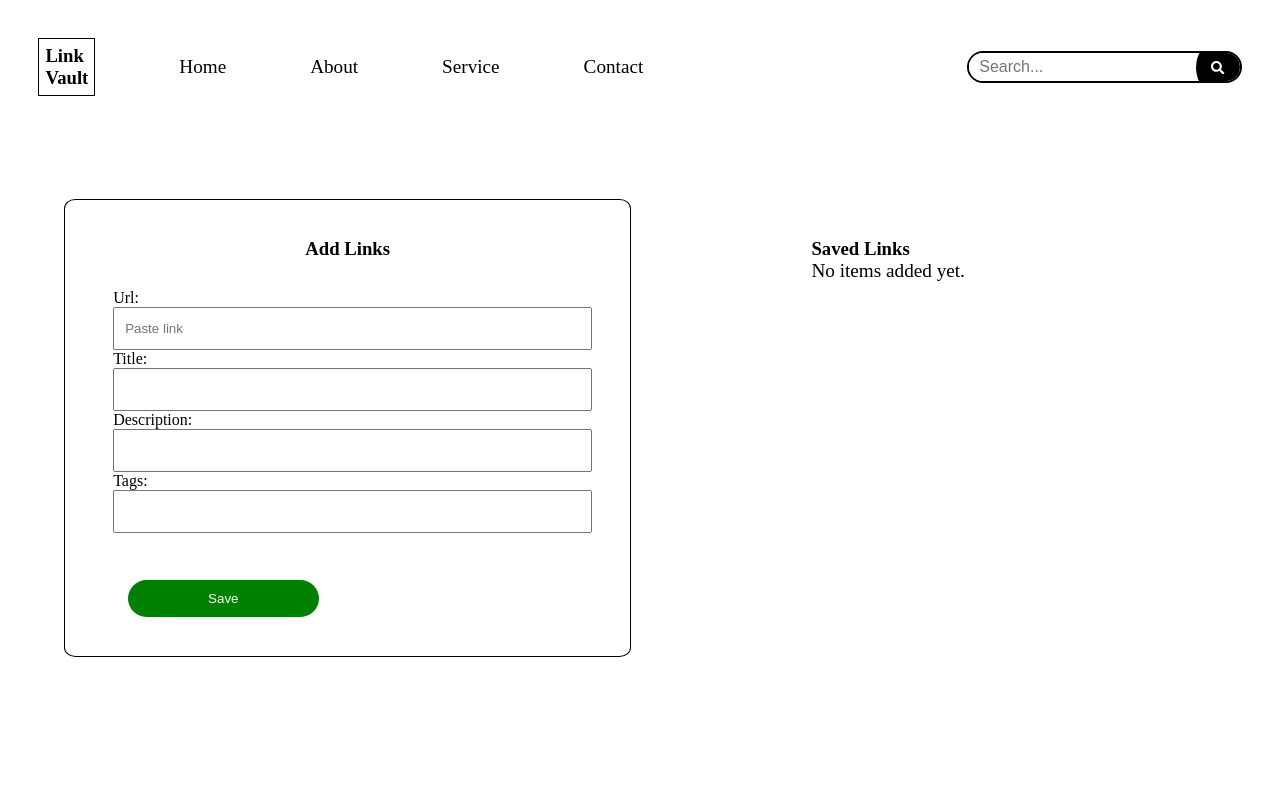
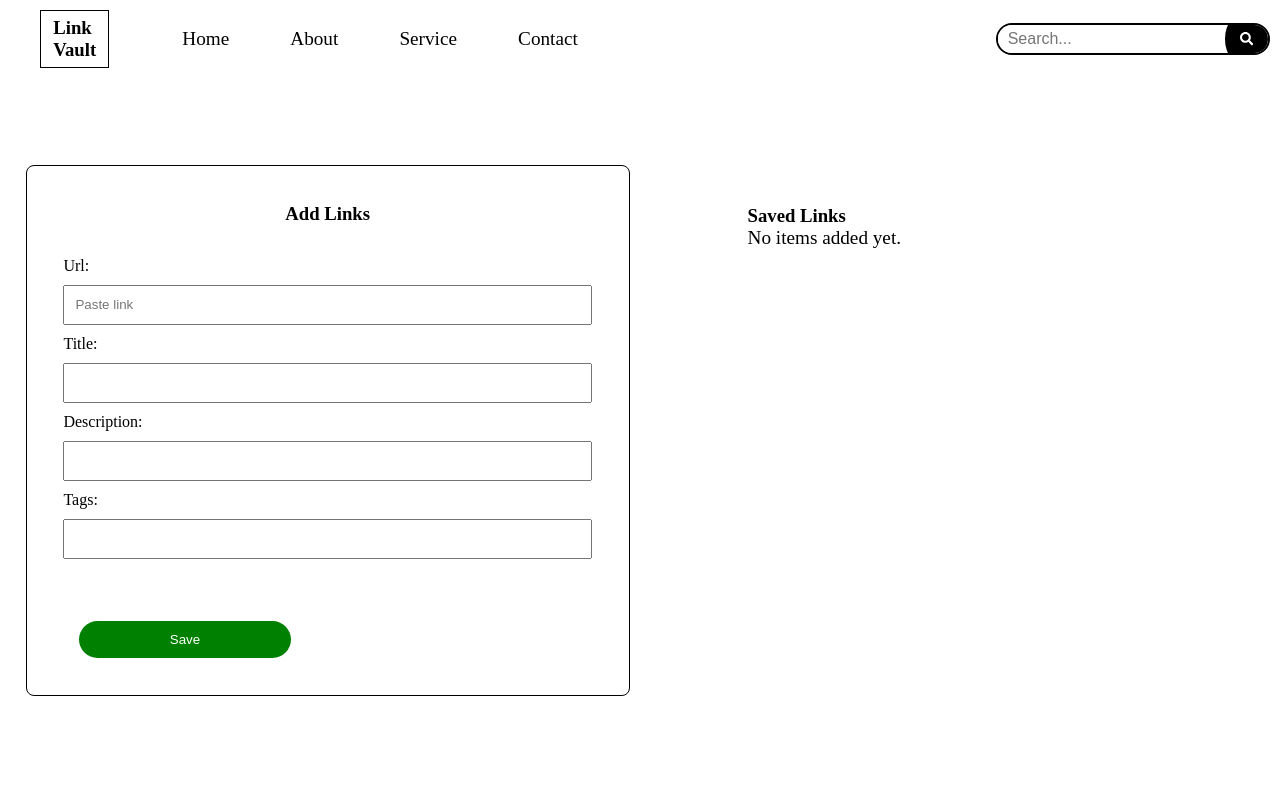
Before and after one commit to mmelokuhlemaphisa/React-TS-Task-2, a React (Vite) app: page / in a window 1280 px wide. Shown: the top 800 px of the page. Built offline with nearby package versions, Linux system fonts and the light colour scheme.

Commit message:
feat:Change inline style to App.css

```diff
--- a/src/App.css
+++ b/src/App.css
@@ -15,44 +15,74 @@ body, #root {
 
 }
 
+.header-container {
+  display: flex;
+  flex-direction: row;
+  justify-content: space-between;
+  align-items: center;
+  padding: 3%;
+  width: 100%;
+  box-sizing: border-box;
+}
+
+.nav-bar {
+  display: flex;
+  flex-direction: row;
+  align-items: center;
+  gap: 20%;
+  margin-left: 9%;
+}
+
+.nav-bar a {
+  text-decoration: none;
+  color: black;
+  font-weight: 500;
+}
+
+.logo {
+  border: 1px solid black;
+  padding: 6px 12px;
+  margin-right: 12px;
+}
+
+.search-box {
+  flex-shrink: 0;
+}
+
+
+
 #head{
   width: 100%;
   height: 10%;
-  /* background-color: #4780A2; */
+
   padding: 10px;
 }
 
-/* .container{
-  width: 100%;
-  height: 80vh;
-  display: flex;
-  flex-direction: row;
-margin-left: 2%;
-} */
+
 
 #url{
   padding: 10px;
   width: 100%;
-  height: 20vh;
+  height: 5vh;
 
 }
 
 #title{
   padding: 10px;
   width: 100%;
-    height: 20vh;
+    height: 5vh;
 
 }
 
 #descr{
   padding: 10px;
   width: 100%;
-   height: 20vh;
+   height: 5vh;
 }
 
 #tags{
     width: 100%;
-     height: 20vh;
+     height: 5vh;
     }
 
 
@@ -66,14 +96,68 @@ margin-left: 2%;
   border-radius: 30px;
   color: white;
 }
+.forminput-container {
+  display: flex;
+  flex-direction: row;
+  width: 100%;
+  gap: 5%;
+  padding: 2%;
+}
 
-#footer{
+.form-box {
+  border: 1px solid black;
+  border-radius: 8px;
+  padding: 3%;
   width: 100%;
-  height: 10vh;
-  background-color: #4780A2;
-  border: 2px solid green;
-  margin-top: 20%;
+  margin-top: 5%;
 }
+
+.form-input {
+  display: flex;
+  flex-direction: column;
+  gap: 10px;
+  margin-top: 6%;
+}
+
+.list-box {
+  width: 100%;
+  margin-top: 6%;
+}
+
+
+@media (max-width: 768px) {
+
+  .header-container {
+    flex-direction: column;
+    align-items: flex-start;
+    gap: 15px;
+  }
+
+  .nav-bar {
+    flex-direction: column;
+    align-items: flex-start;
+    gap: 10px;
+  }
+
+  .search-box {
+    width: 100%;
+  }
+
+
+  .forminput-container {
+    flex-direction: column;
+  }
+
+  .form-box,
+  .list-box {
+    width: 100%;
+    margin-left: 0;
+  }
+}
+
+
+
+
 
  .search-container {
       display: flex;
@@ -119,6 +203,14 @@ margin-left: 2%;
      font-size: larger;
     }
 
+  #footer{
+  width: 100%;
+  height: 10vh;
+  background-color: #4780A2;
+  border: 2px solid green;
+  margin-top: 20%;
+}
+
 #footer{
   display:flex;
   flex-direction: row;
--- a/src/component/FormInput.tsx
+++ b/src/component/FormInput.tsx
@@ -2,7 +2,7 @@ import React, { useState, useEffect } from "react";
 import Button from "./Button";
 import Linklist from "./Linklist";
 import type { LinkItem } from "./Linklist";
-import { setItem, getItems } from "../utils/LocalStorageFunction"
+import { setItem, getItems } from "../utils/LocalStorageFunction";
 
 export default function FormInput() {
   const [url, setUrl] = useState("");
@@ -17,7 +17,6 @@ export default function FormInput() {
     setItems(saved);
   }, []);
 
-    // Save whenever items change
   useEffect(() => {
     setItem("links", items);
   }, [items]);
@@ -33,14 +32,12 @@ export default function FormInput() {
     const newItem: LinkItem = { url, title, descr, tags };
 
     if (editIndex !== null) {
-      // update existing
       const updated = [...items];
       updated[editIndex] = newItem;
       setItems(updated);
       setEditIndex(null);
       alert("Link updated successfully!");
     } else {
-      // add new
       setItems([...items, newItem]);
       alert("Link saved successfully!");
     }
@@ -68,38 +65,10 @@ export default function FormInput() {
   };
 
   return (
-    <div
-      style={{
-        display: "flex",
-        flexDirection: "row",
-        width: "100%",
-        gap: "10%",
-      }}
-    >
-      <div
-        style={{
-          height: "",
-          border: "1px solid black",
-          borderRadius: "2%",
-          marginTop: "5%",
-          marginLeft: "5%",
-          padding: "3%",
-          width: "100%",
-        }}
-      >
+    <div className="forminput-container">
+      <div className="form-box">
         <h3 style={{ textAlign: "center" }}>Add Links</h3>
-
-        <form
-          onSubmit={handleSubmit}
-          style={{
-
-            marginTop: "6%",
-            height: "41vh",
-            display: "flex",
-            flexDirection:"column",
-            marginLeft: "2%",
-          }}
-        >
+        <form onSubmit={handleSubmit} className="form-input">
           <label htmlFor="url">Url:</label>
           <input
             type="text"
@@ -131,7 +100,7 @@ export default function FormInput() {
           <label htmlFor="tags">Tags:</label>
           <input
             type="text"
-            id="descr"
+            id="tags"
             value={tags}
             onChange={(e) => setTags(e.target.value)}
             required
@@ -140,7 +109,8 @@ export default function FormInput() {
           <Button name={editIndex !== null ? "Update" : "Save"} color="green" />
         </form>
       </div>
-      <div style={{ width: "100%", height: "48vh", marginTop: "6%" }}>
+
+      <div className="list-box">
         <Linklist items={items} onEdit={handleEdit} onDelete={handleDelete} />
       </div>
     </div>
--- a/src/component/Header.tsx
+++ b/src/component/Header.tsx
@@ -1,29 +1,13 @@
-import React from 'react'
-import Search from './SearchBar';
+import React from "react";
+import Search from "./SearchBar";
+
 
 export default function Header() {
   return (
-    <div
-      id="head"
-      style={{
-        display: "flex",
-        flexDirection: "row",
-        justifyContent: "space-between",
-        alignItems: "center",
-        padding:"3%"
-      }}
-    >
+    <div id="head" className="header-container">
       <div>
-        <nav
-          style={{
-            display: "flex",
-            flexDirection: "row",
-            alignItems: "center",
-            gap: "28%",
-            textDecoration: "black",
-          }}
-        >
-          <h3 style={{border:'1px solid black', padding:"2%"}}>Link Vault</h3>
+        <nav className="nav-bar">
+          <h3 className="logo">Link Vault</h3>
           <a href="#">Home</a>
           <a href="#">About</a>
           <a href="#">Service</a>
@@ -31,7 +15,7 @@ export default function Header() {
         </nav>
       </div>
 
-      <div>
+      <div className="search-box">
         <Search />
       </div>
     </div>
```
Lines whose indentation alone changed are shown as unchanged.
